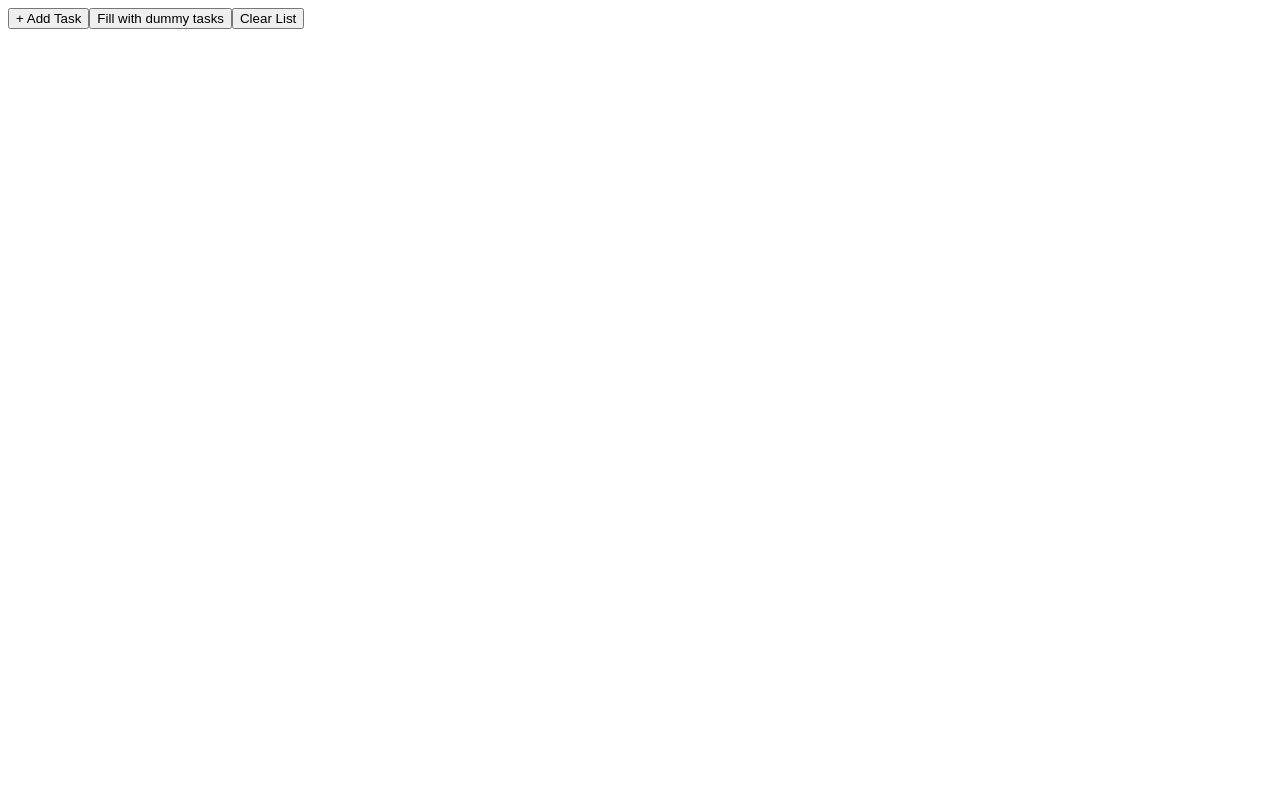
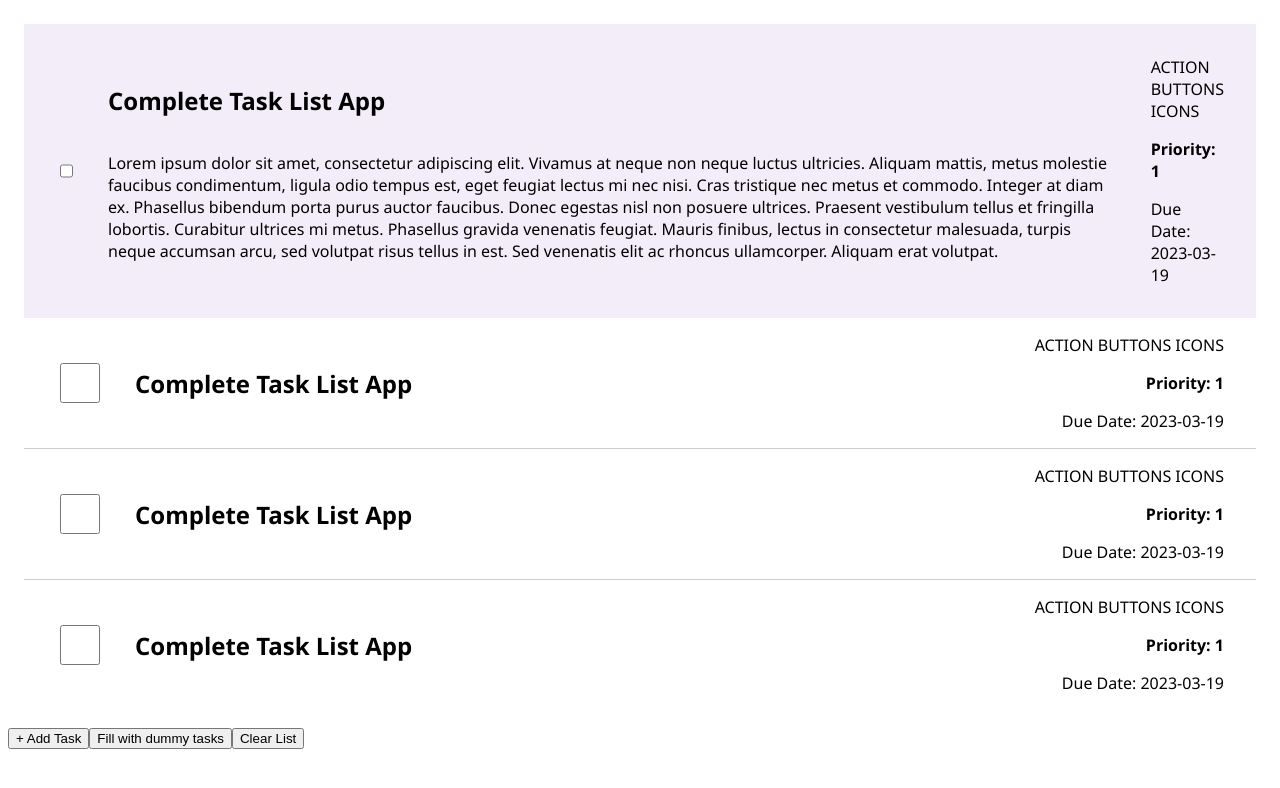
Before and after one commit to SaschaVII/task-list-app, a Next.js app: page / in a window 1280 px wide. Shown: the top 788 px of the page. Built offline with nearby package versions, Linux system fonts and the light colour scheme.

Commit message:
Task component overhaul

```diff
--- a/components/task.js
+++ b/components/task.js
@@ -3,17 +3,34 @@ const Task = ({ task, isCurrent }) => {
         <>
             {(isCurrent)
                 ? (
-                    <>
-                        <div className="task current-task-body">
+                    <div className="task current-task">
+                        <input type="checkbox" className="checkbox" />
+                        <div className="task-body">
                             <h2>{task.title}</h2>
                             <p>{task.description}</p>
-                            <p>Due Date: {task.dueDate}</p>
                         </div>
-                    </>
+                        <div className="task-tail">
+                            <div>ACTION BUTTONS ICONS</div>
+                            <div>
+                                <strong>Priority: {task.priority}</strong>
+                            </div>
+                            <div>Due Date: {task.dueDate}</div>
+                        </div>
+                    </div>
                 )
                 : (
                     <div className="task">
-                        <h2>{task.title}</h2>
+                        <input type="checkbox" className="checkbox" />
+                        <div className="task-body">
+                            <h2>{task.title}</h2>
+                        </div>
+                        <div className="task-tail">
+                            <div>ACTION BUTTONS ICONS</div>
+                            <div>
+                                <strong>Priority: {task.priority}</strong>
+                            </div>
+                            <div>Due Date: {task.dueDate}</div>
+                        </div>
                     </div>
                 )
             }
--- a/components/taskList.js
+++ b/components/taskList.js
@@ -3,22 +3,38 @@ import Task from "./task";
 const TaskList = ({ tasks }) => {
     const uncompletedTasks = tasks.filter(x => !x.completed);
     const completedTasks = tasks.filter(x => x.completed);
+    const dummyTask = {
+        "id": 0,
+        "title": "Complete Task List App",
+        "description": "Lorem ipsum dolor sit amet, consectetur adipiscing elit. Vivamus at neque non neque luctus ultricies. Aliquam mattis, metus molestie faucibus condimentum, ligula odio tempus est, eget feugiat lectus mi nec nisi. Cras tristique nec metus et commodo. Integer at diam ex. Phasellus bibendum porta purus auctor faucibus. Donec egestas nisl non posuere ultrices. Praesent vestibulum tellus et fringilla lobortis. Curabitur ultrices mi metus. Phasellus gravida venenatis feugiat. Mauris finibus, lectus in consectetur malesuada, turpis neque accumsan arcu, sed volutpat risus tellus in est. Sed venenatis elit ac rhoncus ullamcorper. Aliquam erat volutpat.",
+        "completed": false,
+        "priority": 1,
+        "dueDate": "2023-03-19"
+    };
 
-    if (!tasks || tasks.length === 0) return (<></>);
 
+    // if (!tasks || tasks.length === 0) return (<></>);
     return (
         <div className="task-list">
-            <h1>Tasks</h1>
-            <Task task={uncompletedTasks[0]} isCurrent={true} />
-            {uncompletedTasks.slice(1).map((task) => (
-                <Task task={task} key={task.id} />
-            ))}
-            {completedTasks.length > 0 && <h1>Completed Tasks</h1>}
-            {completedTasks.map((task) => (
-                <Task task={task} key={task.id} />
-            ))}
+            <Task task={dummyTask} isCurrent={true} />
+            <Task task={dummyTask} isCurrent={false} />
+            <Task task={dummyTask} isCurrent={false} />
+            <Task task={dummyTask} isCurrent={false} />
         </div>
     );
+    // return (
+    //     <div className="task-list">
+    //         <h1>Tasks</h1>
+    //         <Task task={uncompletedTasks[0]} isCurrent={true} />
+    //         {uncompletedTasks.slice(1).map((task) => (
+    //             <Task task={task} key={task.id} />
+    //         ))}
+    //         {completedTasks.length > 0 && <h1>Completed Tasks</h1>}
+    //         {completedTasks.map((task) => (
+    //             <Task task={task} key={task.id} />
+    //         ))}
+    //     </div>
+    // );
 };
 
 export default TaskList;
--- a/styles/globals.css
+++ b/styles/globals.css
@@ -1,27 +1,49 @@
+html, body {
+  font-family: 'Segoe UI', Tahoma, Geneva, Verdana, sans-serif;
+}
+
 .task-list {
-  background-color: rgb(193, 193, 221);
+  background-color: rgb(255, 255, 255);
+  padding: 1rem;
+}
+
+.task {
+  display: flex;
+  align-items: center;
+  gap: 2rem;
+  background-color: #ffffff;
+  padding: 1rem 2rem;
+}
+
+.task:hover {
+  background-color: #e0d6eb;
+  cursor: pointer;
+}
+
+.task:not(:last-child):not(.current-task) {
+  border-bottom: 1px solid rgba(0, 0, 0, 0.2);
+}
+
+.current-task {
+  background-color: #f2edf8;
   padding: 2rem;
 }
 
-.task, .current-task {
-  font-weight: bold;
-  background-color: rgb(172, 172, 219);
-  padding: .5rem 2rem;
+.task .checkbox {
+  width: 40px;
+  height: 40px;
 }
 
-.task:hover {
-  background-color: rgb(124, 201, 201);
-  cursor: pointer;
+.task-tail {
+  display: flex;
+  align-items: flex-end;
+  flex-direction: column;
+  gap: 1rem;
+  margin-left: auto;
 }
 
-.task:not(:last-child) {
-  margin-bottom: 1rem;
+.task-body {
+  display: flex;
+  align-items: flex-start;
+  flex-direction: column;
 }
-
-.current-task {
-  background-color: rgb(106, 106, 211);
-}
-
-.current-task-body {
-  padding-left: 1rem;
-}
```
